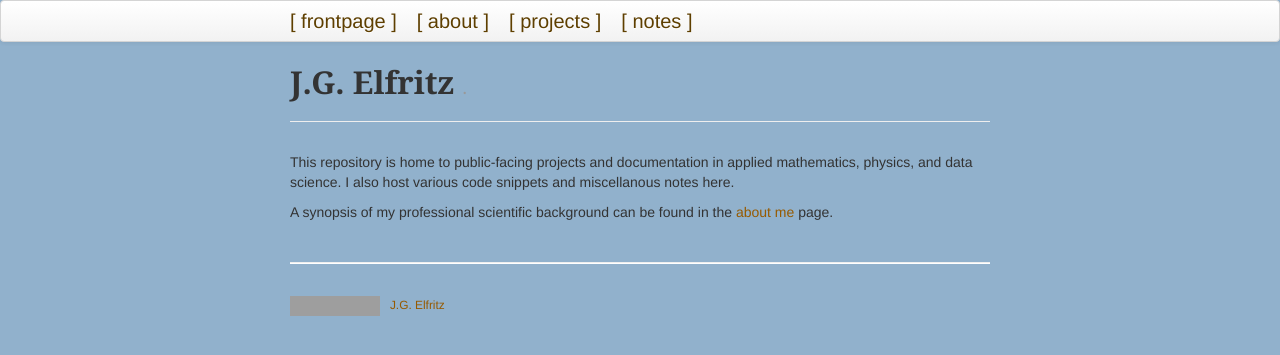
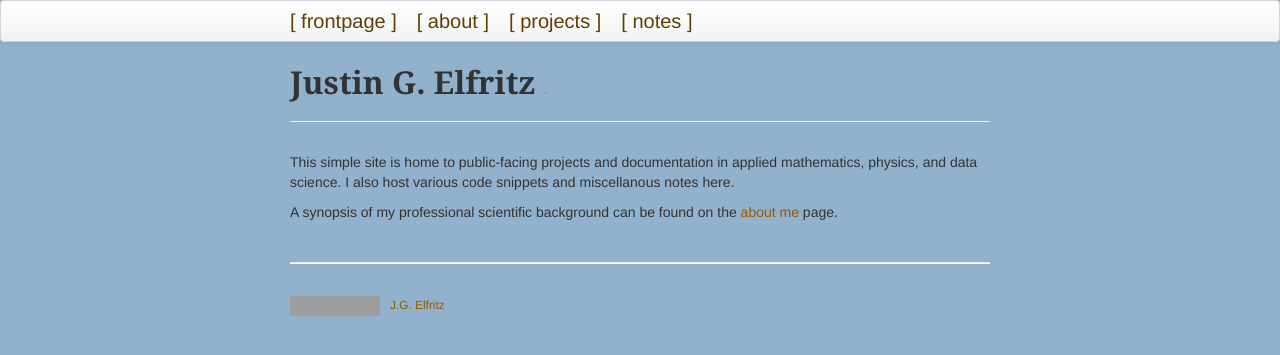
Before and after one commit to justinelfritz/justinelfritz.github.io, a Jekyll site: the page built from index.md, in a window 1280 px wide. Shown: the top 355 px of the page. Built offline with Jekyll 4.4.1, drawn with Linux system fonts in a browser that asks for light colours; grey boxes are pictures that could not be loaded.

Commit message:
tiny change to index.md frontpage

```diff
--- a/index.md
+++ b/index.md
@@ -1,10 +1,10 @@
 ---
 layout: page
-title: J.G. Elfritz
+title: Justin G. Elfritz
 tagline: .
-description: Site build following K.Broman template for github.io
+description: github.io frontpage
 ---
 
-This repository is home to public-facing projects and documentation in applied mathematics, physics, and data science. I also host various code snippets and miscellanous notes here.
+This simple site is home to public-facing projects and documentation in applied mathematics, physics, and data science. I also host various code snippets and miscellanous notes here.
 
-A synopsis of my professional scientific background can be found in the [about me](https://mag06.github.io/pages/about.html) page.
+A synopsis of my professional scientific background can be found on the [about me](https://mag06.github.io/pages/about.html) page.
```
